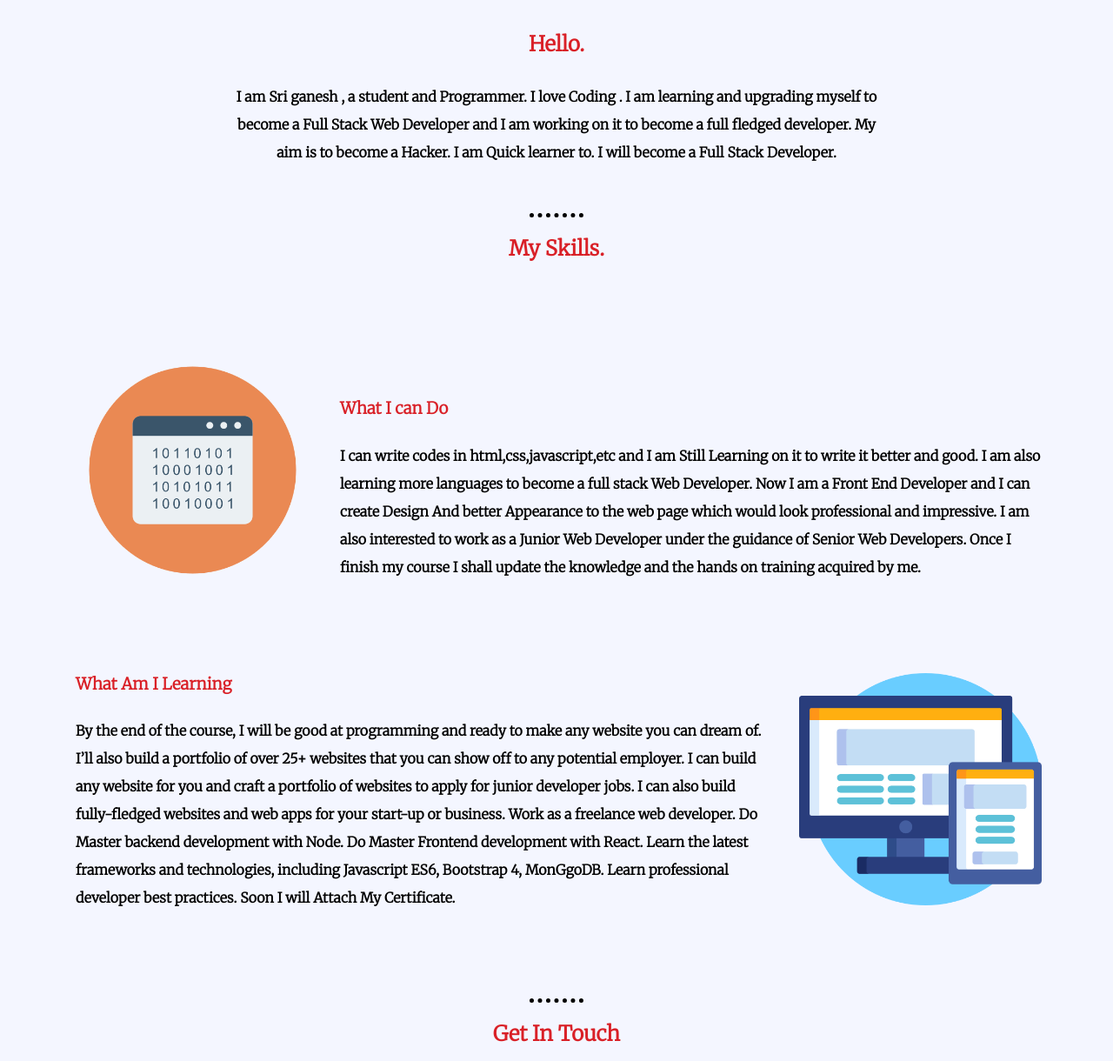
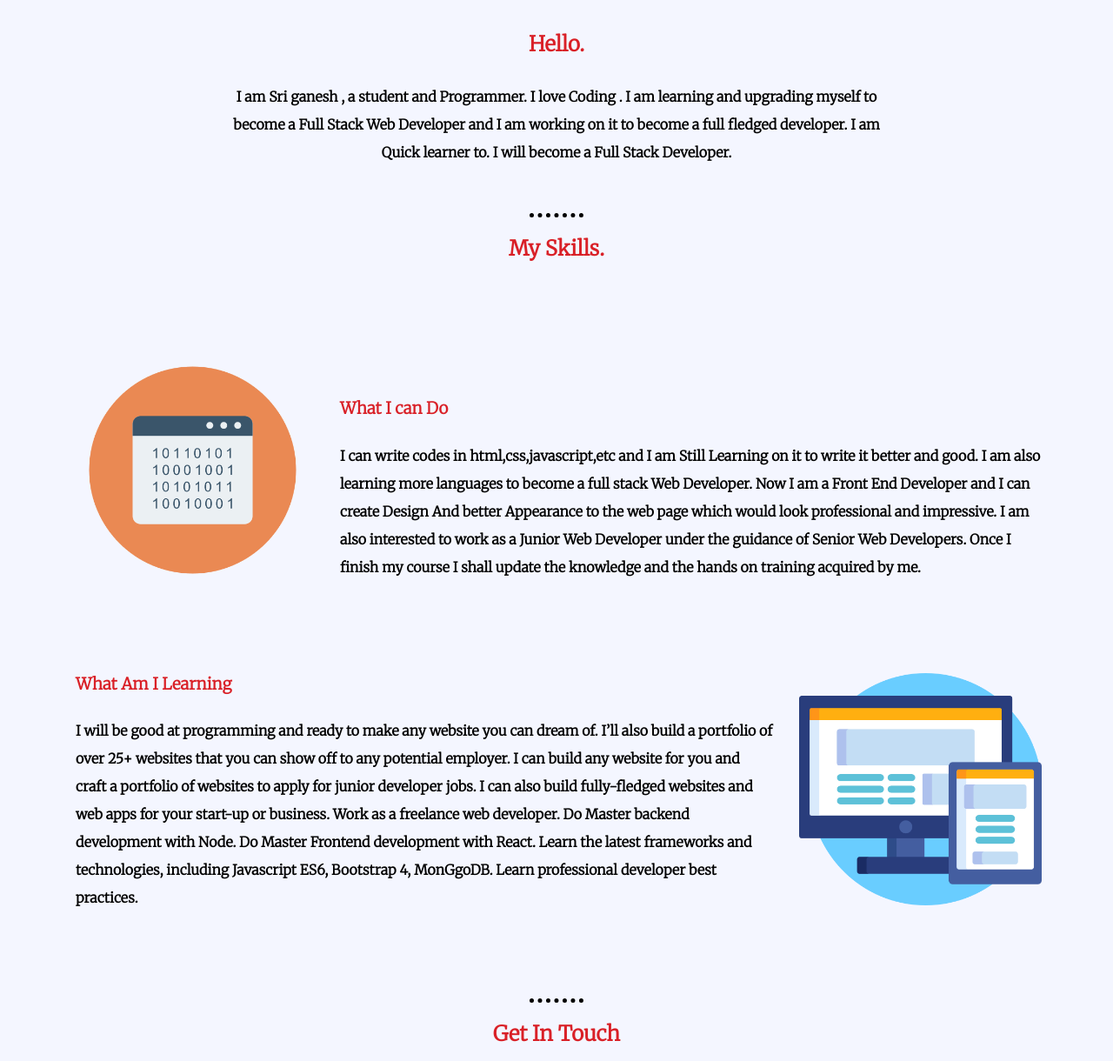
Before and after one commit to Sriganesh25/Blog, a plain HTML site: page index.html in a window 1280 px wide. Shown: the part 1079-2299 px from the top of the page at 87% size. Drawn offline with Linux system fonts and the light colour scheme.

Commit message:
Update index.html

```diff
--- a/index.html
+++ b/index.html
@@ -31,7 +31,7 @@
     <div class="profile">
       <img class="profile-img" src="images/programmer.svg" alt="images">
       <h2>Hello.</h2>
-       <p>I am Sri ganesh , a student and Programmer. I love Coding . I am learning and upgrading myself to become a Full Stack Web Developer and I am working on it to become a full fledged developer. My aim is to become a Hacker. I am Quick learner to. I will become a Full Stack Developer.</p>
+       <p>I am Sri ganesh , a student and Programmer. I love Coding . I am learning and upgrading myself to become a Full Stack Web Developer and I am working on it to become a full fledged developer. I am Quick learner to. I will become a Full Stack Developer.</p>
     </div>
     <hr>
     <div class="skills" id="skill">
@@ -44,7 +44,7 @@
       <div class="skill-row">
         <img class="skillrow-img" src="images/responsive.png" alt="chilles">
         <h3 class="skill-row-txt">What Am I Learning</h3>
-        <p class="skill-row-txt">By the end of the course, I will be good at programming and ready to make any website you can dream of. I’ll also build a portfolio of over 25+ websites that you can show off to any potential employer. I can build any website for you and craft a portfolio of websites to apply for junior developer jobs. I can also build fully-fledged websites and web apps for your start-up or business. Work as a freelance web developer. Do Master backend development with Node. Do Master Frontend development with React. Learn the latest frameworks and technologies, including Javascript ES6, Bootstrap 4, MonGgoDB. Learn professional developer best practices. Soon I will Attach My Certificate.</div>
+        <p class="skill-row-txt">I will be good at programming and ready to make any website you can dream of. I’ll also build a portfolio of over 25+ websites that you can show off to any potential employer. I can build any website for you and craft a portfolio of websites to apply for junior developer jobs. I can also build fully-fledged websites and web apps for your start-up or business. Work as a freelance web developer. Do Master backend development with Node. Do Master Frontend development with React. Learn the latest frameworks and technologies, including Javascript ES6, Bootstrap 4, MonGgoDB. Learn professional developer best practices.</div>
     </div>
     <hr>
     <div class="contact-me" id="contact">
```
